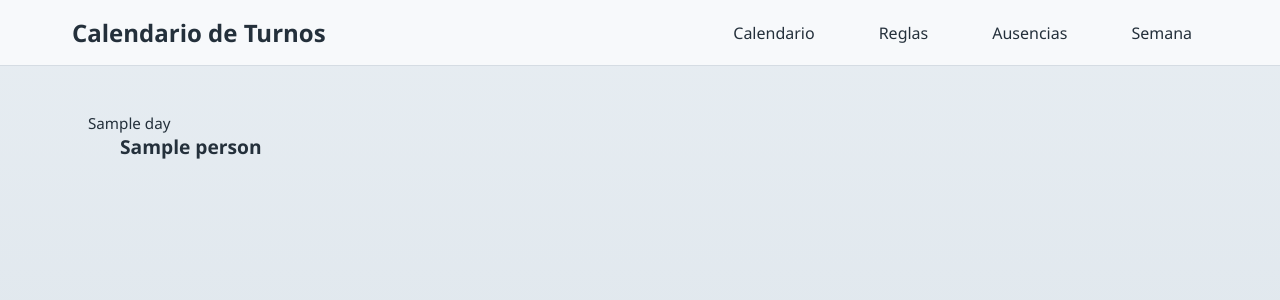
After one commit to rg2011/calendario, a Python web app: template templates/week.html in a window 1280 px wide. The commit adds this page. Shown: the top 300 px of the page. Run offline with Jinja, Linux system fonts and the light colour scheme; the template is opened without the code that fills it: most values are stand-ins (such as "Sample title", 1, 10 or a date in 2020).

Commit message:
Added week view

```diff
--- a/src/httpcache/__init__.py
+++ b/src/httpcache/__init__.py
@@ -7,6 +7,7 @@ from .cache import (
     calendar_cache_key,
     current_month_cache_key,
     settings_cache_key,
+    week_cache_key,
 )
 
 
@@ -48,6 +49,7 @@ __all__ = [
     "calendar_cache_key",
     "current_month_cache_key",
     "settings_cache_key",
+    "week_cache_key",
 ]
 
 # API pública reexportada:
--- a/src/httpcache/cache.py
+++ b/src/httpcache/cache.py
@@ -126,3 +126,8 @@ def settings_cache_key() -> str:
 
 def absences_cache_key() -> str:
     return "absences"
+
+
+def week_cache_key() -> str:
+    today = date.today().isoformat()
+    return f"week:{today}"
--- a/static/style.css
+++ b/static/style.css
@@ -834,6 +834,34 @@ body {
     margin-top: auto;
 }
 
+.week-layout {
+    display: grid;
+    grid-template-columns: repeat(4, minmax(0, 1fr));
+    gap: 20px;
+    max-width: 1200px;
+    margin: 0 auto;
+}
+
+.week-day {
+    display: flex;
+    flex-direction: column;
+    padding: 1rem;
+    padding-bottom: 0;
+    overflow: hidden;
+}
+
+.week-day-date {
+    flex: 1;
+    font-size: 0.95rem;
+}
+
+.week-day-person {
+    flex: 1;
+    font-size: 1.2rem;
+    padding-left: 2rem;
+    font-weight: 700;
+}
+
 /* Responsive */
 @media (min-width: 1024px) and (max-width: 1215px) {
     .container {
@@ -1043,6 +1071,10 @@ body {
     .absence-item-actions {
         width: 100%;
     }
+
+    .week-layout {
+        grid-template-columns: 1fr;
+    }
 }
 
 @media (max-width: 480px) {
@@ -1114,6 +1146,10 @@ body {
 
     .shift-modal-content {
         max-height: calc(100dvh - 1rem);
+    }
+
+    .card-grid {
+    grid-template-columns: repeat(3, minmax(0, 1fr));
     }
 }
 
--- a/templates/base.html
+++ b/templates/base.html
@@ -29,6 +29,7 @@
                 <li><a href="{{ url_for('index') }}" class="nav-link {% if request.endpoint in ['index', 'calendar_view'] %}is-active{% endif %}">Calendario</a></li>
                 <li><a href="{{ url_for('settings') }}" class="nav-link {% if request.endpoint == 'settings' %}is-active{% endif %}">Reglas</a></li>
                 <li><a href="{{ url_for('absences') }}" class="nav-link {% if request.endpoint == 'absences' %}is-active{% endif %}">Ausencias</a></li>
+                <li><a href="{{ url_for('week') }}" class="nav-link {% if request.endpoint == 'week' %}is-active{% endif %}">Semana</a></li>
             </ul>
         </div>
     </nav>
--- /dev/null
+++ b/templates/week.html
@@ -0,0 +1,23 @@
+{% extends "base.html" %}
+
+{% block title %}Semana{% endblock %}
+
+{% block content %}
+<div class="week-container">
+    <div class="week-layout">
+        {% for day in days %}
+        <article class="week-day"
+            data-person="{{ day.person }}"
+            data-date="{{ day.date }}">
+            <time class="week-day-date" datetime="{{ day.date.isoformat() }}">{{ day.label }}</time>
+            <div class="week-day-person">{{ day.person }}</div>
+        </article>
+        {% endfor %}
+    </div>
+</div>
+{% endblock %}
+
+{% block extra_scripts %}
+<script>
+</script>
+{% endblock %}
```
Also changed, not shown: app.py (+11 -0 lines), src/calendar/service.py (+43 -1 lines).
